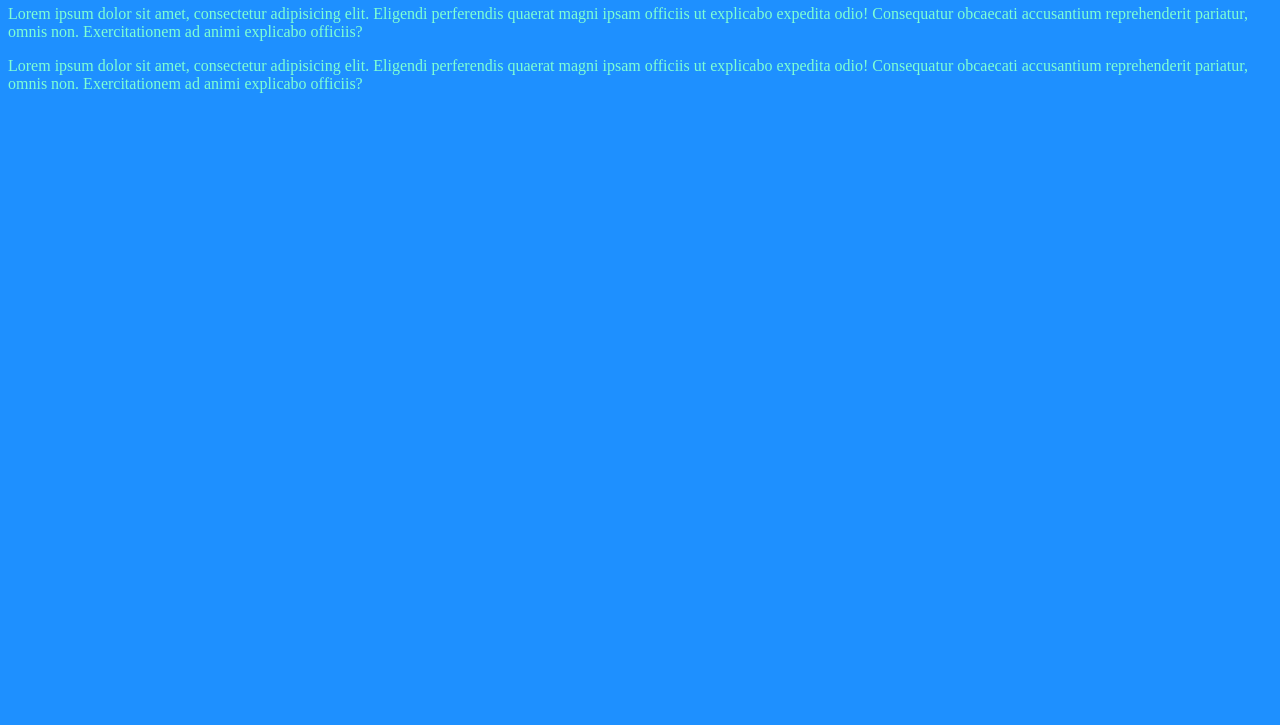
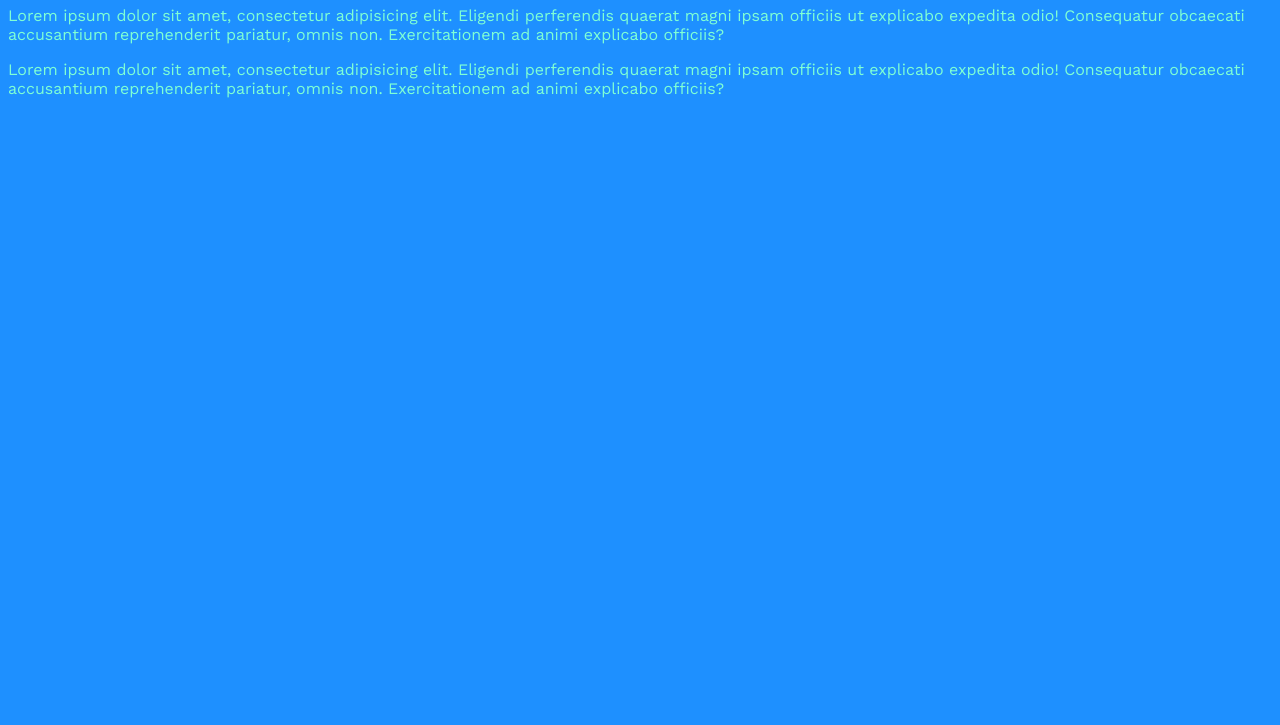
Before and after one commit to mylesazriel/learning-webdev, a plain HTML site: page project/page2.html in a window 1280 px wide. Shown: the part 75-800 px from the top of the page. Drawn offline with nearby package versions, Linux system fonts and the light colour scheme.

Commit message:
Playing with fonts

```diff
--- a/project/css/style.css
+++ b/project/css/style.css
@@ -1,5 +1,6 @@
 body{
-    background-color:dodgerblue
+    background-color:dodgerblue;
+    font-family:"Work Sans";
 }
 
 #title{
--- a/project/page2.html
+++ b/project/page2.html
@@ -7,6 +7,7 @@
     <meta name="viewport" content="width=device-width, initial-scale=1.0">
     <title>Document</title>
     <link rel="stylesheet" href="css/style.css">
+    <link href="https://fonts.googleapis.com/css2?family=Work+Sans&display=swap" rel="stylesheet">
 </head>
 
 <body>
```
Also changed, not shown: project/index.html (+1 -0 lines).
